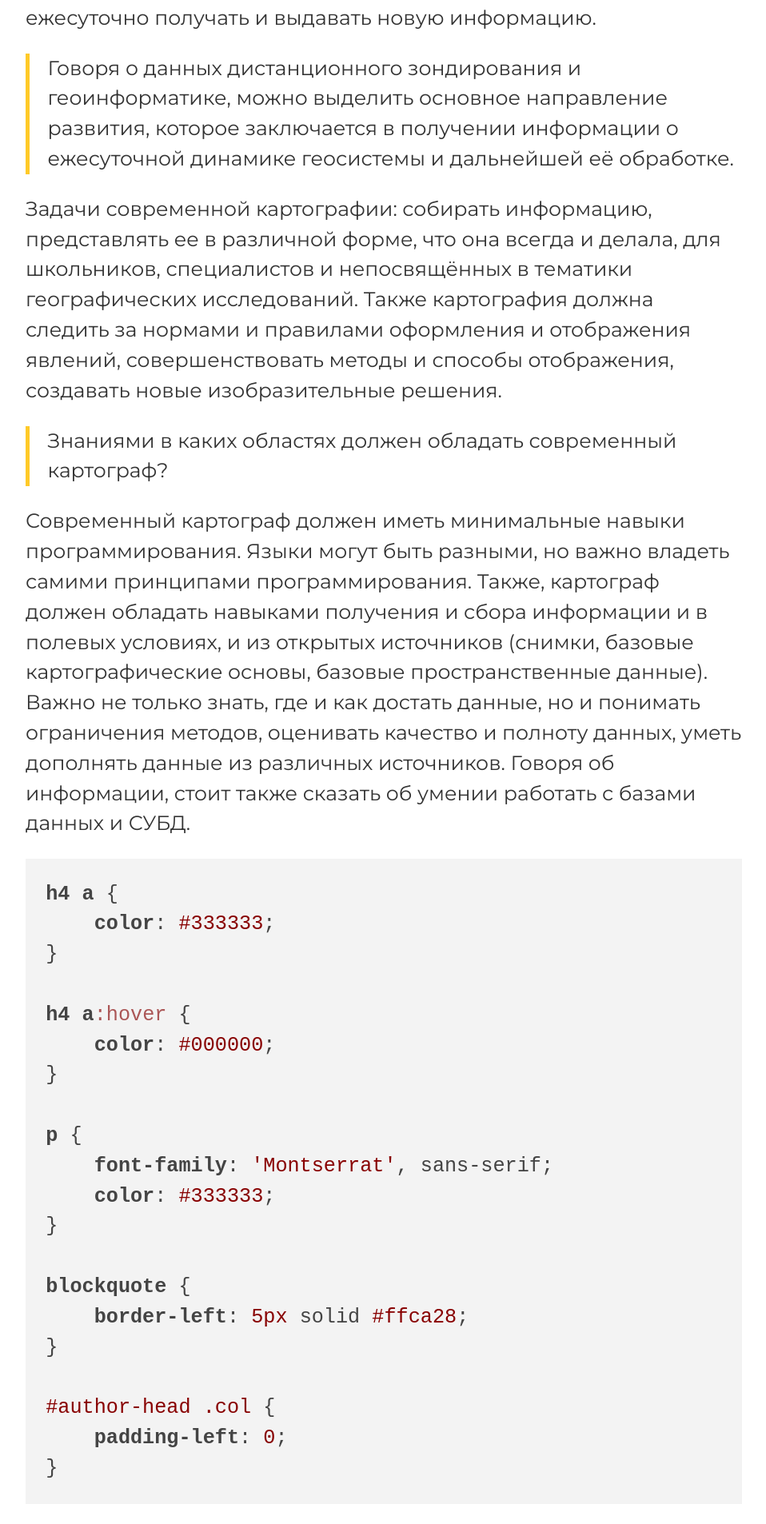
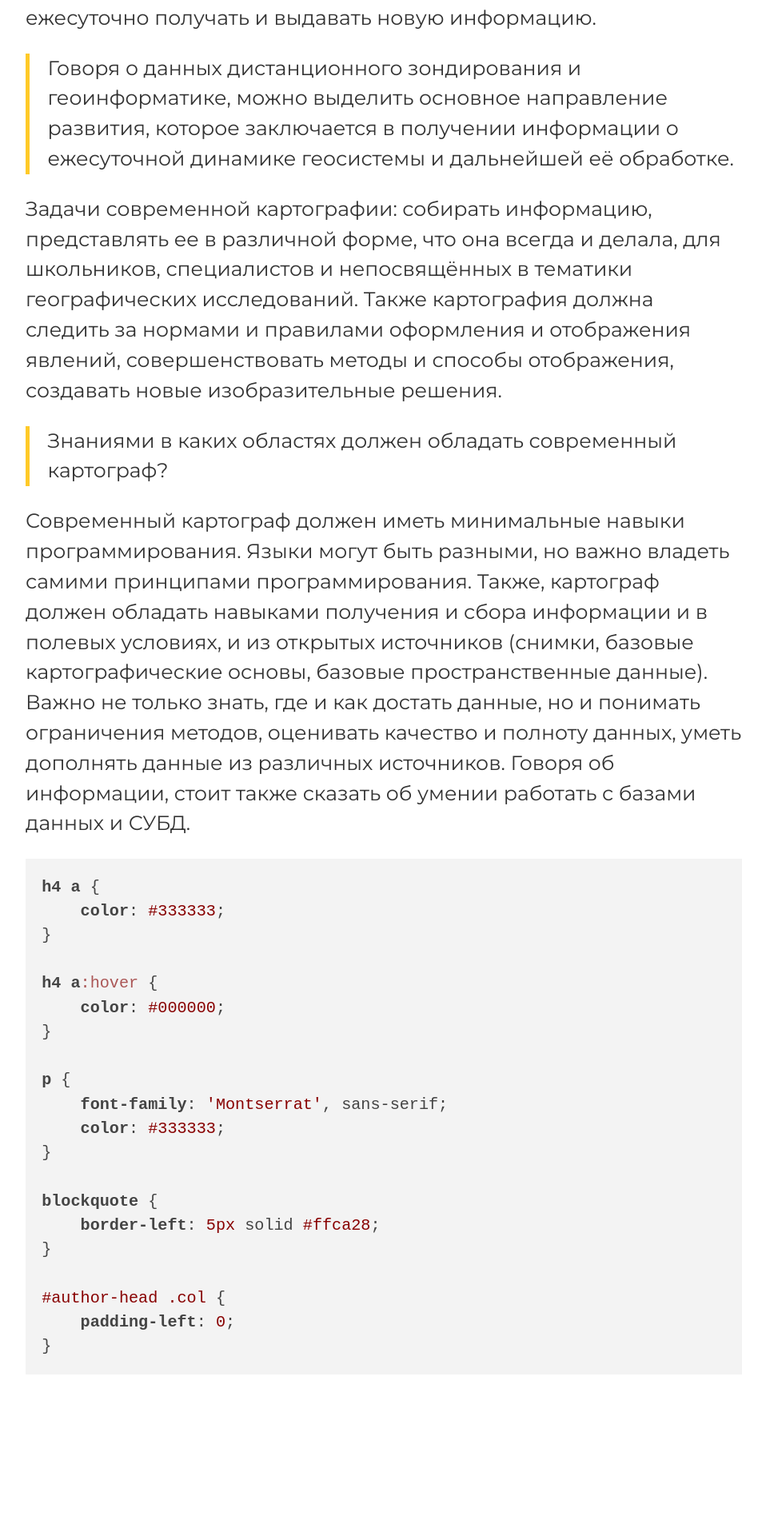
Before and after one commit to gtitov/cartpost, a Jekyll site: the page built from _posts/2018-09-23-medvedev.md, in a window 1280 px wide. Shown: the part 1570-3476 px from the top of the page at 80% size, without its empty margins (160-1118 px from the left). Built offline with Jekyll 4.4.1, drawn with Linux system fonts in a browser that asks for light colours; nearby versions of some CDN libraries; after the commit the page ends 3315 px from its top, so only the background shows below that.

Commit message:
code smaller

```diff
--- a/_sass/main.scss
+++ b/_sass/main.scss
@@ -34,6 +34,10 @@ p {
 
 blockquote {
     border-left: 5px solid #ffca28;
+}
+
+code {
+    font-size: 80%;
 }
 
 #author-head .col {
```
